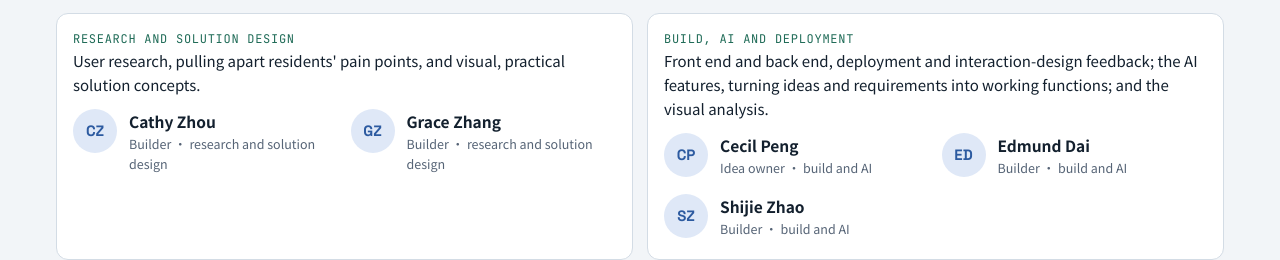
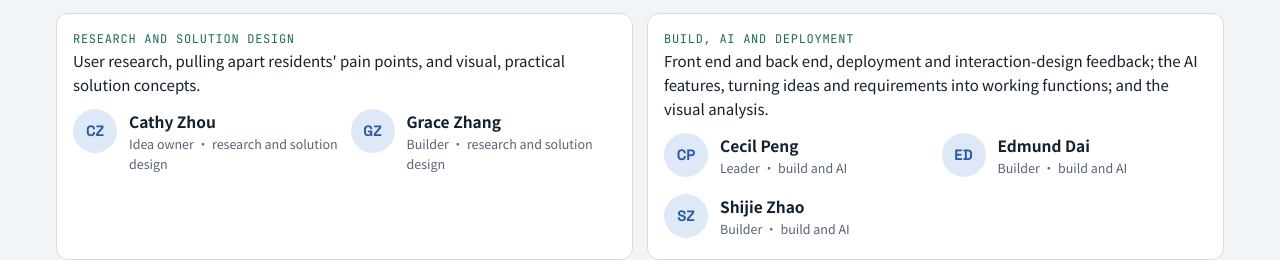
Before and after one commit to cecilPENG53/civicalign, a plain HTML site: page dist/variants/about.html in a window 1280 px wide. Shown: the part 2525-2785 px from the top of the page. Drawn offline with Linux system fonts and the light colour scheme.

Commit message:
About page: Cecil Peng as Leader, Cathy Zhou as Idea owner
Co-Authored-By: Claude Opus 5.5 <noreply@anthropic.com>

```diff
--- a/dist/variants/about.html
+++ b/dist/variants/about.html
@@ -462,13 +462,13 @@ footer.foot a{color:var(--accent);overflow-wrap:anywhere}
     <div class="card"><div class="k">RESEARCH AND SOLUTION DESIGN</div>
       <p>User research, pulling apart residents' pain points, and visual, practical solution concepts.</p>
       <div class="team" style="margin-top:12px">
-        <div class="mem"><div class="av">CZ</div><div><b>Cathy Zhou</b><span class="role">Builder · research and solution design</span></div></div>
+        <div class="mem"><div class="av">CZ</div><div><b>Cathy Zhou</b><span class="role">Idea owner · research and solution design</span></div></div>
         <div class="mem"><div class="av">GZ</div><div><b>Grace Zhang</b><span class="role">Builder · research and solution design</span></div></div>
       </div></div>
     <div class="card"><div class="k">BUILD, AI AND DEPLOYMENT</div>
       <p>Front end and back end, deployment and interaction-design feedback; the AI features, turning ideas and requirements into working functions; and the visual analysis.</p>
       <div class="team" style="margin-top:12px">
-        <div class="mem"><div class="av">CP</div><div><b>Cecil Peng</b><span class="role">Idea owner · build and AI</span></div></div>
+        <div class="mem"><div class="av">CP</div><div><b>Cecil Peng</b><span class="role">Leader · build and AI</span></div></div>
         <div class="mem"><div class="av">ED</div><div><b>Edmund Dai</b><span class="role">Builder · build and AI</span></div></div>
         <div class="mem"><div class="av">SZ</div><div><b>Shijie Zhao</b><span class="role">Builder · build and AI</span></div></div>
       </div></div>
```
Also changed, not shown: variants/about.html (+2 -2 lines), 1 other file.
